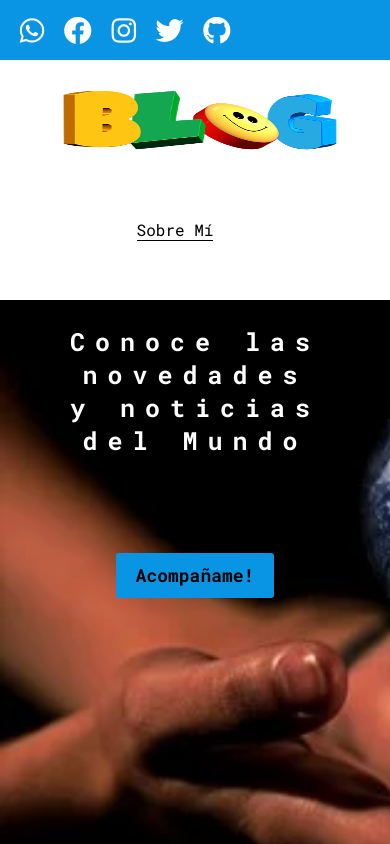
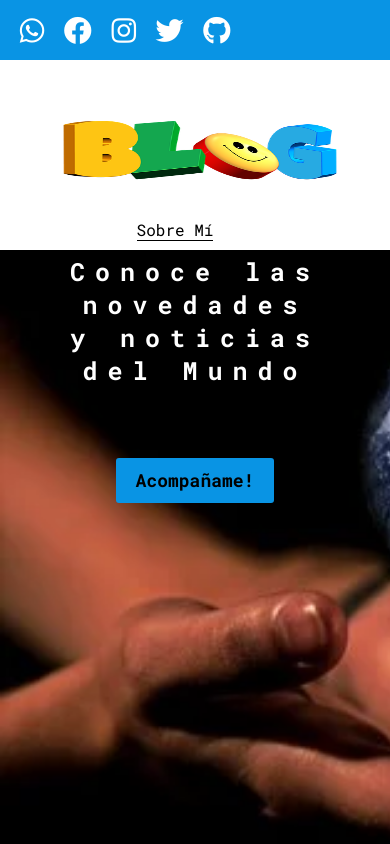
Before and after one commit to RExequiel/Template_Blog-personal-HTML-CSS, a plain HTML site: page index.html in a window 390 px wide. Drawn offline with Linux system fonts and the light colour scheme.

Commit message:
responsive design para mobile en el header

```diff
--- a/css/media-query.css
+++ b/css/media-query.css
@@ -69,25 +69,29 @@
     .header__nav{
         grid-template-columns: repeat(1, 1fr);
         grid-template-rows: repeat (2,1fr);
-        height: 200px;
+        height: 85px;
     }
     .header__logo, .header__link{
         justify-content: center;
-        height: 100px;
+        height: 40px;
+    }
+
+    .header__logo > img{
+        height: 60px;
     }
 
     .main__container--text{
-        padding-top: 25px;
+        padding-top: 5px;
         font-size: 25px;
-        height: 250px;
+        height: 180px;
     }
 
     .main{
-        margin-top: 120px;
+        margin-top: 70px;
     }
     .main__container{
         margin-top: 0;
-        height: 300px;
+        height: 280px;
     }
 
     /*Página de BLOGS */
```
